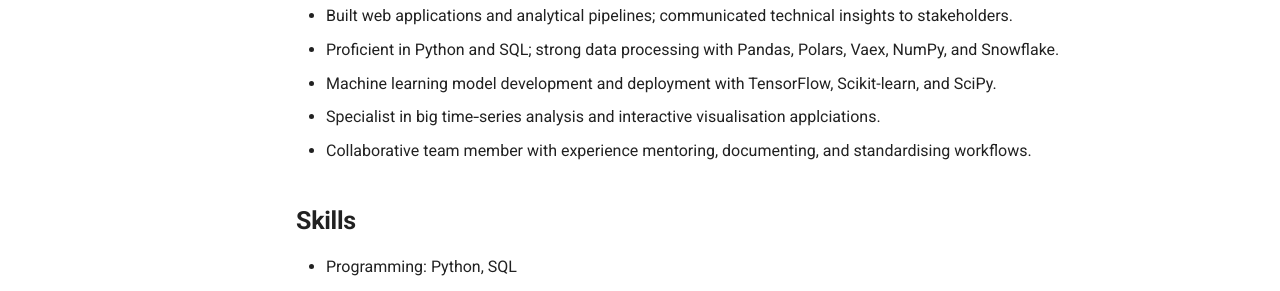
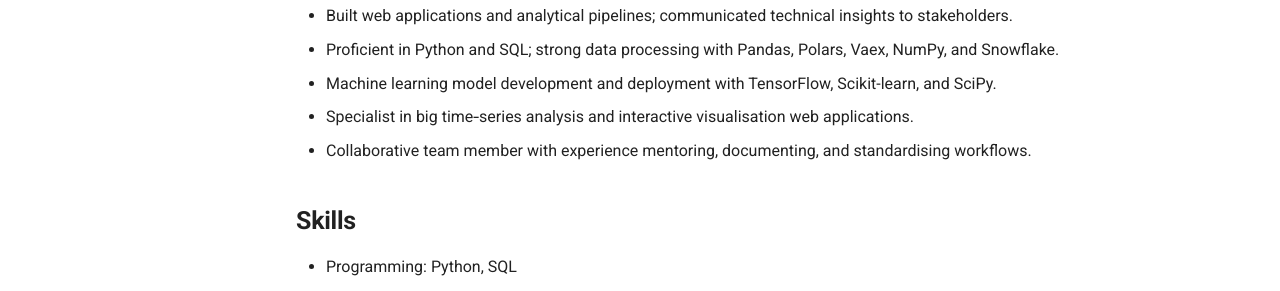
Before and after one commit to DougRzz/CV, an MkDocs documentation site: the page built from docs/index.md, in a window 1280 px wide and 900 px high. Shown: the part 446-737 px from the top of the window. Built offline with MkDocs 1.6.1 and Material for MkDocs 9.7.7, drawn with Linux system fonts in a browser that asks for light colours; comment, search, counter and statistics services are not loaded.

Commit message:
Update index.md

```diff
--- a/docs/index.md
+++ b/docs/index.md
@@ -19,7 +19,7 @@
 - Built web applications and analytical pipelines; communicated technical insights to stakeholders.
 - Proficient in Python and SQL; strong data processing with Pandas, Polars, Vaex, NumPy, and Snowflake.
 - Machine learning model development and deployment with TensorFlow, Scikit-learn, and SciPy.
-- Specialist in big time‑series analysis and interactive visualisation applciations.
+- Specialist in big time‑series analysis and interactive visualisation web applications.
 - Collaborative team member with experience mentoring, documenting, and standardising workflows.
 
 ## Skills
```
